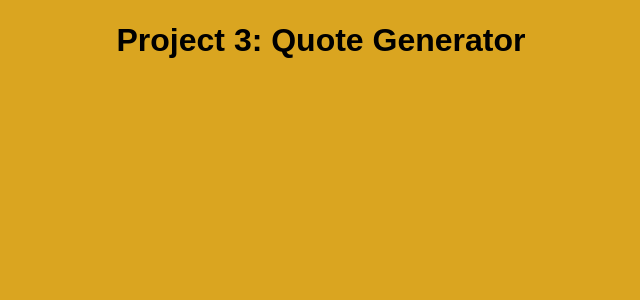
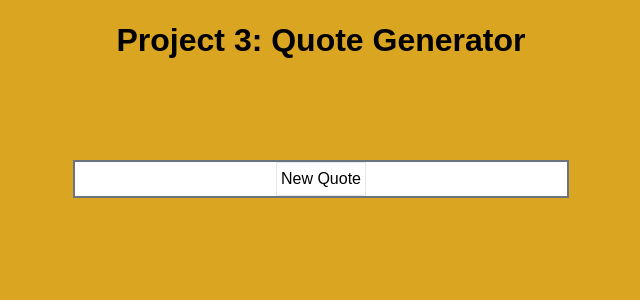
Before and after one commit to wirenpaper/quote-generator-frontend, a Next.js app: page / in a window 1280 px wide. Shown: the top 300 px of the page, without its empty margins (319-959 px from the left). Built offline with nearby package versions, Linux system fonts and the light colour scheme; no server answers.

Commit message:
quote generator box has border

```diff
--- a/app/page.tsx
+++ b/app/page.tsx
@@ -21,7 +21,12 @@ export default function Quotes() {
 
   return (
     <div>
-      <h1 className="flex justify-center p-4">Project 3: Quote Generator</h1>
+      <h1 className="flex justify-center p-4 pb-24">Project 3: Quote Generator</h1>
+      <div className="flex justify-center">
+        <div className="flex justify-center border-2 border-gray-500 bg-white w-31rem">
+          <button className="border p-1">New Quote</button>
+        </div>
+      </div>
     </div>
   );
 }
--- a/tailwind.config.ts
+++ b/tailwind.config.ts
@@ -8,6 +8,9 @@ const config: Config = {
   ],
   theme: {
     extend: {
+      width: {
+        "31rem": "31rem",
+      },
       backgroundImage: {
         "gradient-radial": "radial-gradient(var(--tw-gradient-stops))",
         "gradient-conic":
```
Also changed, not shown: app/globals.css (line endings or trailing spaces).
